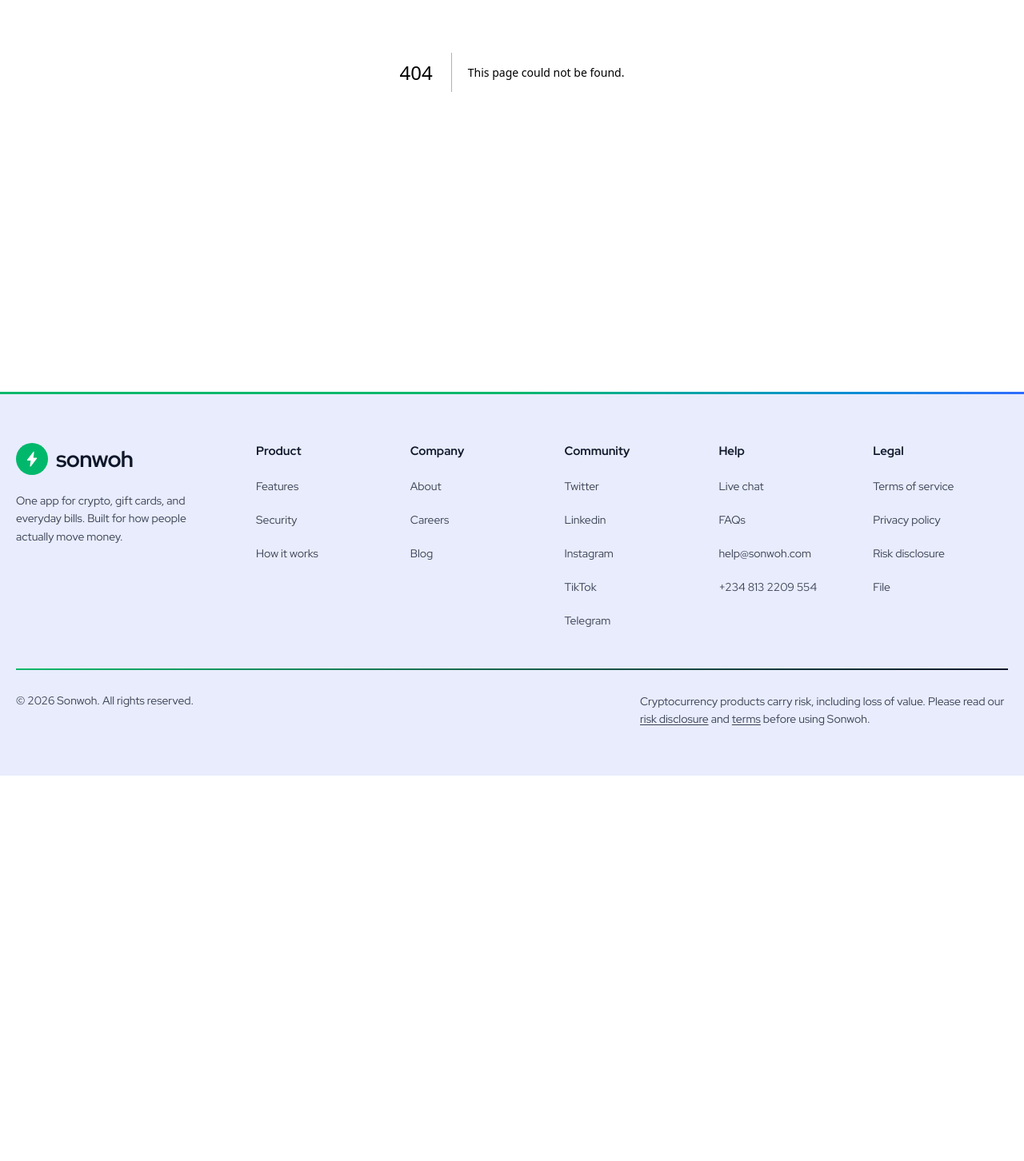
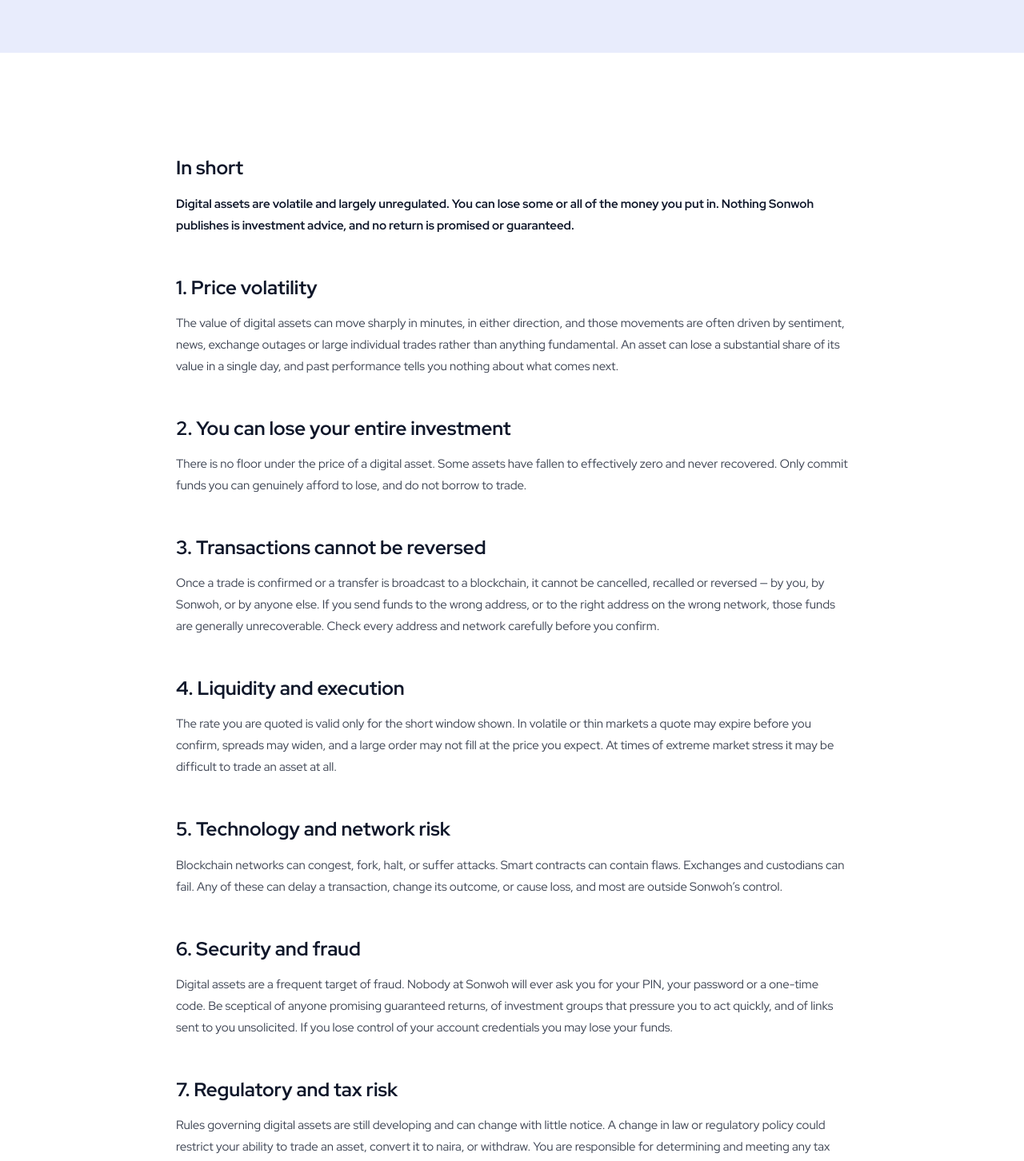
Before and after one commit to Lonepay/sonwoh, a Next.js app: page /legal/risk-disclosure in a window 1280 px wide. Before the commit this address had no page. Shown: the part 416-1868 px from the top of the page at 80% size. Before the commit the page ends 1386 px from the top, so only its background shows below. Built offline with nearby package versions, Linux system fonts and the light colour scheme.

Commit message:
risk disclosure

```diff
--- /dev/null
+++ b/src/app/legal/risk-disclosure/page.tsx
@@ -0,0 +1,130 @@
+// Draft risk disclosure written against the product described in the Figma file.
+// Have counsel review before this goes live.
+import type { Metadata } from "next";
+import Link from "next/link";
+import LegalPage from "@/components/LegalPage";
+
+export const metadata: Metadata = {
+  title: "Risk Disclosure",
+  description:
+    "The risks of holding and trading digital assets through Sonwoh, including volatility, irreversibility, liquidity and regulatory risk.",
+};
+
+export default function RiskDisclosurePage() {
+  return (
+    <LegalPage
+      title="Risk Disclosure"
+      summary="Cryptocurrency products carry risk, including the loss of value. Please read this before you trade, and only commit money you can afford to lose."
+    >
+      <h2 id="summary">In short</h2>
+      <p>
+        <strong>
+          Digital assets are volatile and largely unregulated. You can lose some
+          or all of the money you put in. Nothing Sonwoh publishes is investment
+          advice, and no return is promised or guaranteed.
+        </strong>
+      </p>
+
+      <h2 id="volatility">1. Price volatility</h2>
+      <p>
+        The value of digital assets can move sharply in minutes, in either
+        direction, and those movements are often driven by sentiment, news,
+        exchange outages or large individual trades rather than anything
+        fundamental. An asset can lose a substantial share of its value in a
+        single day, and past performance tells you nothing about what comes
+        next.
+      </p>
+
+      <h2 id="loss">2. You can lose your entire investment</h2>
+      <p>
+        There is no floor under the price of a digital asset. Some assets have
+        fallen to effectively zero and never recovered. Only commit funds you
+        can genuinely afford to lose, and do not borrow to trade.
+      </p>
+
+      <h2 id="irreversible">3. Transactions cannot be reversed</h2>
+      <p>
+        Once a trade is confirmed or a transfer is broadcast to a blockchain, it
+        cannot be cancelled, recalled or reversed &mdash; by you, by Sonwoh, or
+        by anyone else. If you send funds to the wrong address, or to the right
+        address on the wrong network, those funds are generally unrecoverable.
+        Check every address and network carefully before you confirm.
+      </p>
+
+      <h2 id="liquidity">4. Liquidity and execution</h2>
+      <p>
+        The rate you are quoted is valid only for the short window shown. In
+        volatile or thin markets a quote may expire before you confirm, spreads
+        may widen, and a large order may not fill at the price you expect. At
+        times of extreme market stress it may be difficult to trade an asset at
+        all.
+      </p>
+
+      <h2 id="technology">5. Technology and network risk</h2>
+      <p>
+        Blockchain networks can congest, fork, halt, or suffer attacks. Smart
+        contracts can contain flaws. Exchanges and custodians can fail. Any of
+        these can delay a transaction, change its outcome, or cause loss, and
+        most are outside Sonwoh&rsquo;s control.
+      </p>
+
+      <h2 id="security">6. Security and fraud</h2>
+      <p>
+        Digital assets are a frequent target of fraud. Nobody at Sonwoh will
+        ever ask you for your PIN, your password or a one-time code. Be sceptical
+        of anyone promising guaranteed returns, of investment groups that
+        pressure you to act quickly, and of links sent to you unsolicited. If
+        you lose control of your account credentials you may lose your funds.
+      </p>
+
+      <h2 id="regulatory">7. Regulatory and tax risk</h2>
+      <p>
+        Rules governing digital assets are still developing and can change with
+        little notice. A change in law or regulatory policy could restrict your
+        ability to trade an asset, convert it to naira, or withdraw. You are
+        responsible for determining and meeting any tax obligations that arise
+        from your activity; Sonwoh does not provide tax advice.
+      </p>
+
+      <h2 id="protection">8. No deposit protection</h2>
+      <p>
+        Digital asset balances held through Sonwoh are not bank deposits. They
+        are not covered by the Nigeria Deposit Insurance Corporation or by any
+        comparable deposit guarantee or investor compensation scheme.
+      </p>
+
+      <h2 id="giftcards">9. Gift card trading</h2>
+      <p>
+        Gift card rates vary by brand, denomination and receipt status, and can
+        change at short notice. Cards that turn out to be invalid, already
+        redeemed, or obtained unlawfully will be declined, and any payout
+        already made against them may be reversed.
+      </p>
+
+      <h2 id="credit">10. Crypto-backed credit</h2>
+      <p>
+        The Sonwoh Credit Card is not yet available. When it launches, borrowing
+        against digital assets will carry its own risks &mdash; including that a
+        fall in the value of your collateral could require you to add funds or
+        result in your assets being sold to cover the position. Full terms will
+        be presented before you can apply.
+      </p>
+
+      <h2 id="advice">11. This is not advice</h2>
+      <p>
+        Rates, market data, analytics and educational material in the Sonwoh app
+        or on this website are provided for information only. They are not a
+        recommendation to buy or sell anything, and they do not take your
+        circumstances into account. Consider taking independent professional
+        advice before you trade.
+      </p>
+
+      <h2 id="related">Related documents</h2>
+      <p>
+        <Link href="/legal/terms">Terms of Service</Link> &middot;{" "}
+        <Link href="/legal/privacy">Privacy Policy</Link> &middot;{" "}
+        <Link href="/legal/file">File a complaint</Link>
+      </p>
+    </LegalPage>
+  );
+}
```
